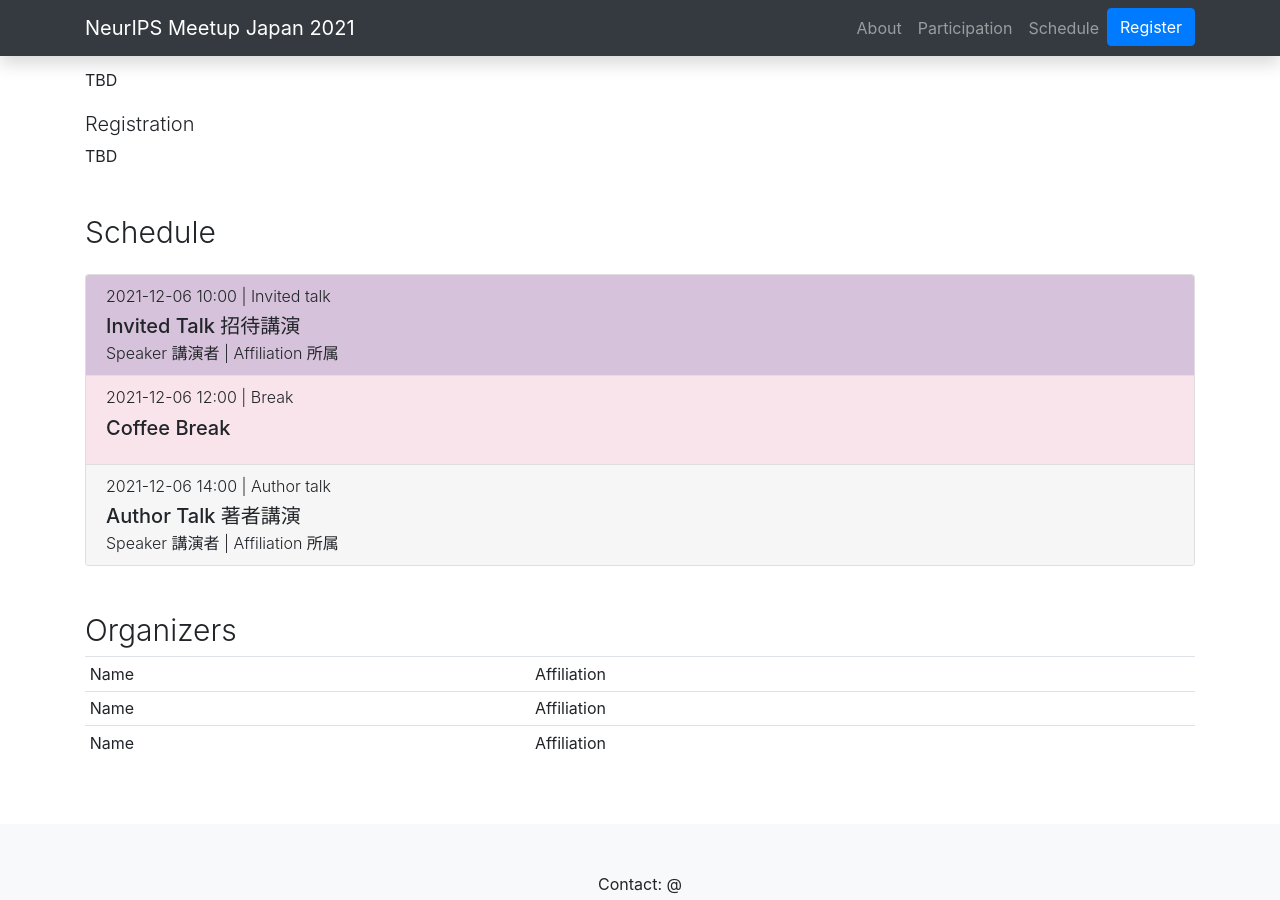
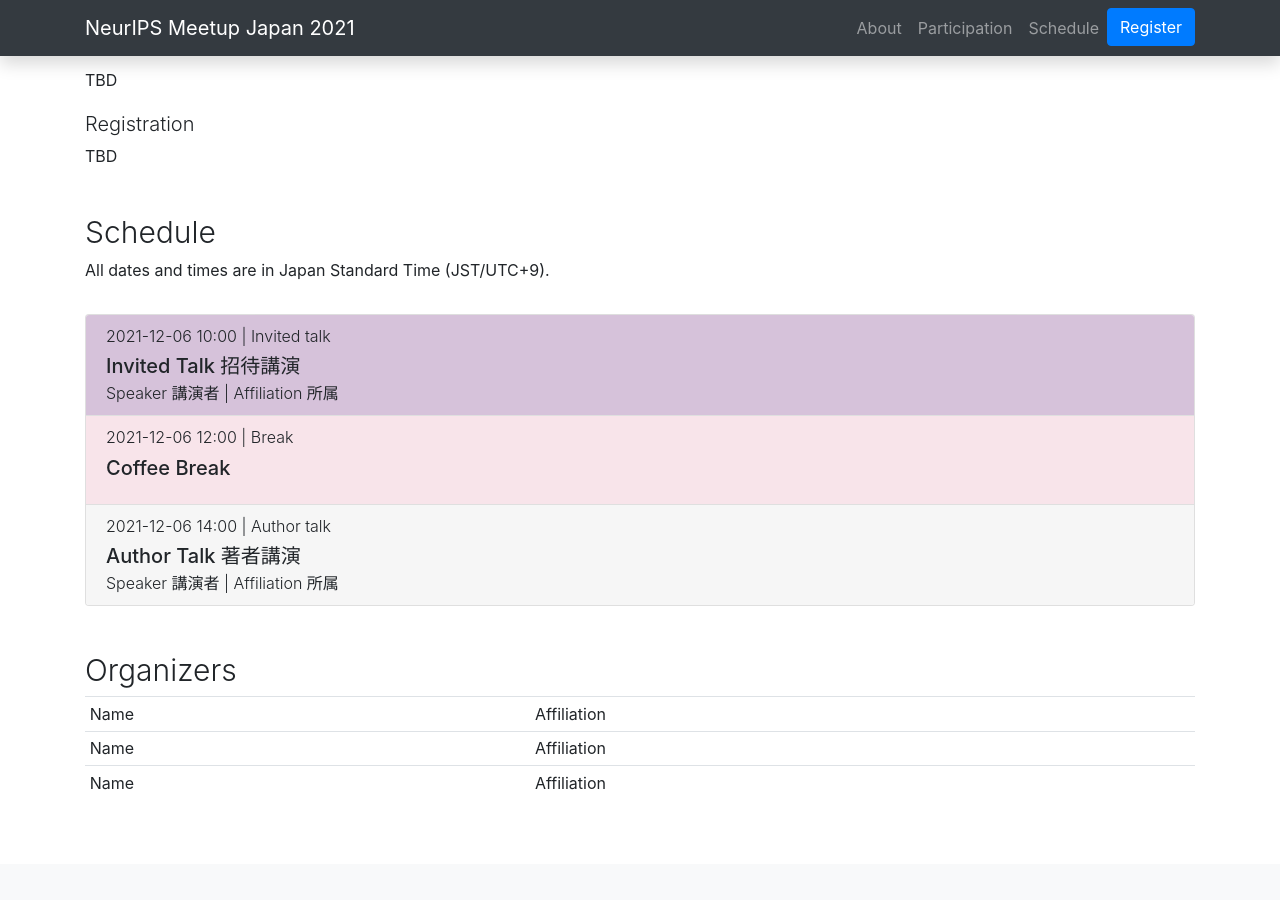
Before and after one commit to NeurIPSMeetupJapan/neuripsmeetupjapan.github.io, a Jekyll site: the page built from index.md, in a window 1280 px wide and 900 px high, scrolled down 1296 px. Built offline with Jekyll 4.4.1, drawn with Linux system fonts in a browser that asks for light colours.

Commit message:
time zone

```diff
--- a/index.md
+++ b/index.md
@@ -27,6 +27,8 @@
 
 ## Schedule
 
+All dates and times are in Japan Standard Time (JST/UTC+9).
+
 {% include schedule.html %}
 
 ## Organizers
```
